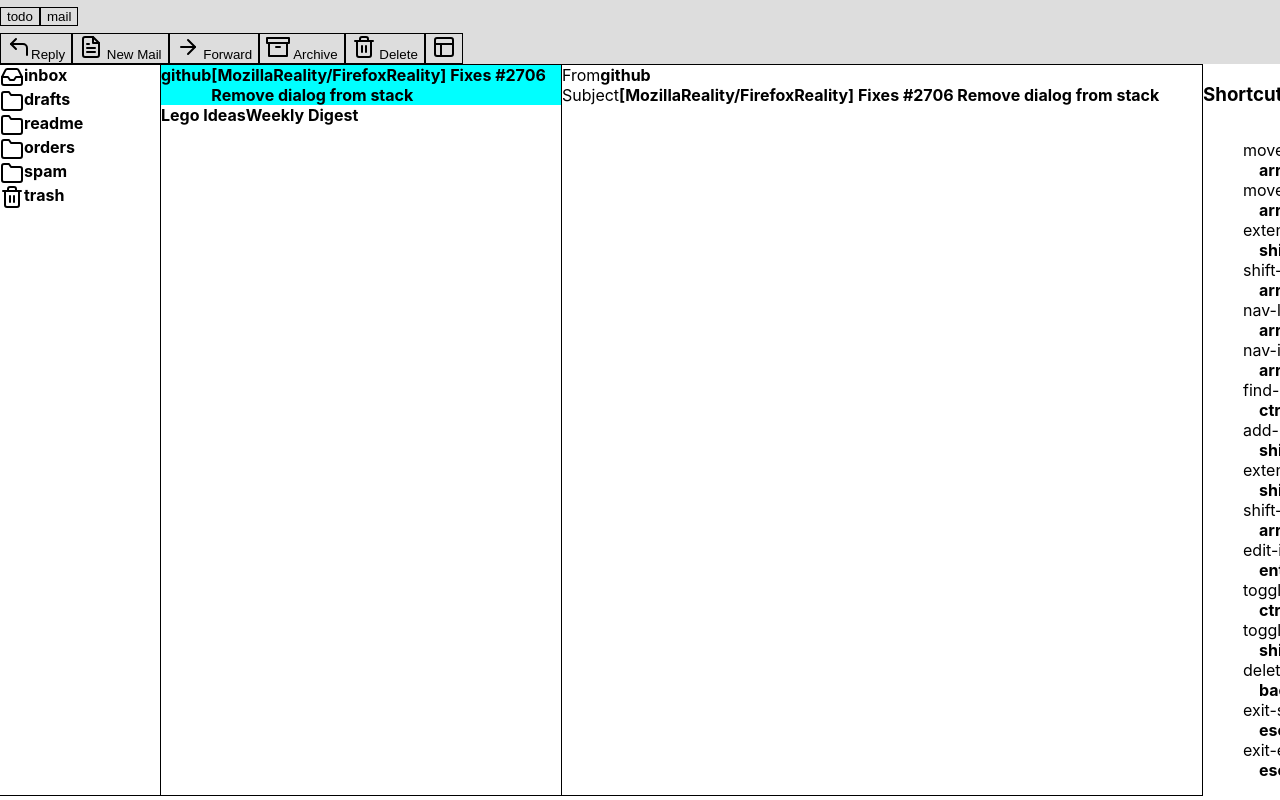
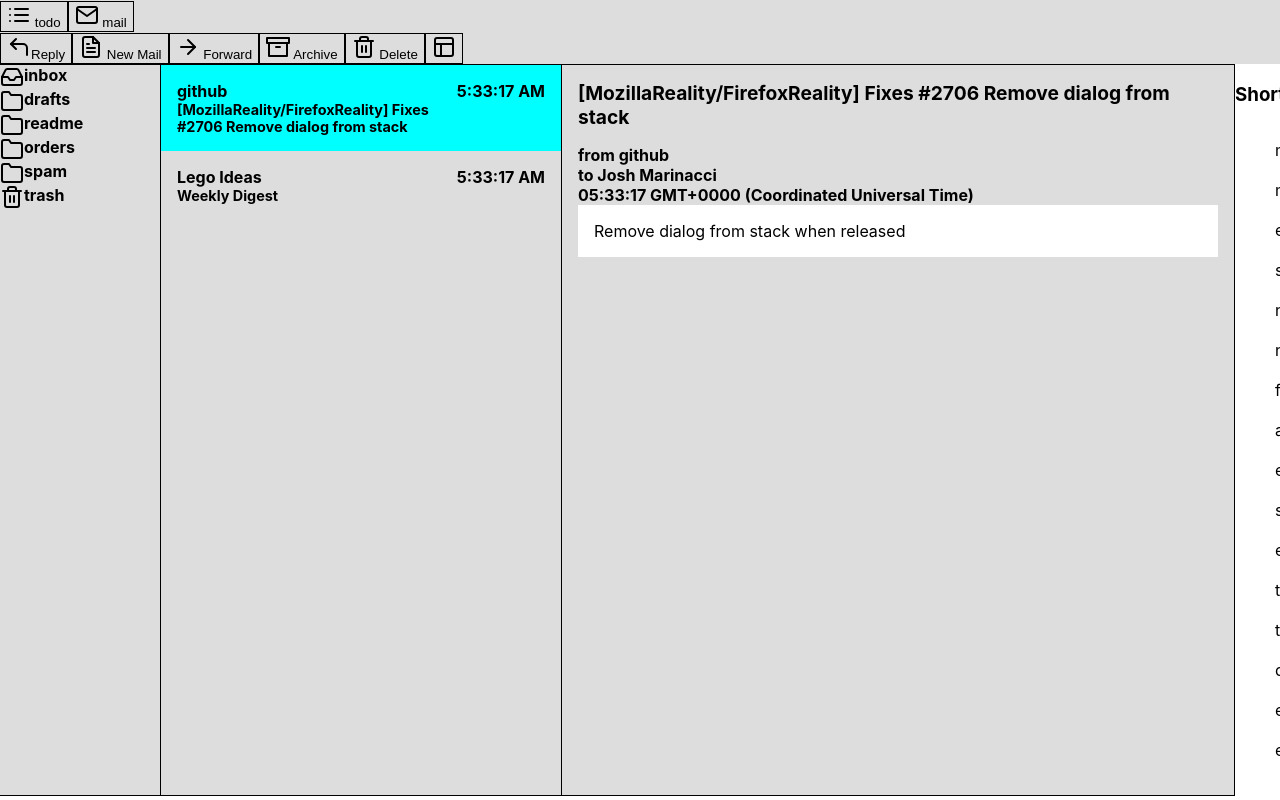
Before and after one commit to joshmarinacci/todomanager, a React (Create React App) app: page / in a window 1280 px wide. Both pictures are taken after a click on the element 361 px from the left and 85 px from the top of the page. Built offline with nearby package versions, Linux system fonts and the light colour scheme.

Commit message:
improve mail app visuals

```diff
--- a/src/App.js
+++ b/src/App.js
@@ -3,6 +3,7 @@ import './App.css'
 import {FillBox, Toolbar} from './layout.js'
 import {TodoApp} from './todoapp.js'
 import {MailApp} from './mailapp.js'
+import {List, Mail} from "react-feather"
 
 function App() {
     const [app, setApp] = useState('mail')
@@ -14,8 +15,8 @@ function App() {
 
     return <FillBox>
         <Toolbar>
-            <button onClick={switchTodo}>todo</button>
-            <button onClick={switchMail}>mail</button>
+            <button onClick={switchTodo}><List/> todo</button>
+            <button onClick={switchMail}><Mail/> mail</button>
         </Toolbar>
         {appcontent}
     </FillBox>
--- a/src/mail.css
+++ b/src/mail.css
@@ -3,6 +3,7 @@
     border-right: 1px solid black;
     border-top: 1px solid black;
     border-bottom: 1px solid black;
+    background-color: #dddddd;
 }
 
 .mails-list-view {
@@ -11,11 +12,37 @@
     border-right: 1px solid black;
     border-top: 1px solid black;
     border-bottom: 1px solid black;
+    background-color: #dddddd;
 }
+.mails-list-view .mail {
+    padding: 1rem;
+}
+
+
+
+
+.mail .subject {
+    font-size: 90%;
+}
+
 
 .reading-mail-view {
     border-right: 1px solid black;
     border-top: 1px solid black;
     border-bottom: 1px solid black;
     min-width: 40rem;
+    max-width: 40rem;
+    padding: 1rem;
+    background-color: #dddddd;
 }
+
+.reading-mail-view .subject-line {
+    font-weight: bold;
+    font-size: 120%;
+    margin-bottom: 1rem;
+}
+
+.reading-mail-view .body-line {
+    background-color: white;
+    padding: 1rem;
+}
--- a/src/mailapp.js
+++ b/src/mailapp.js
@@ -59,32 +59,44 @@ function MailsListView({setMail,selectedMail}) {
         {mails.map(mail => {
             let selected = (mail===selectedMail)
             return <HBox key={mail.id}
-                         className={selected?"selected":""}
+                         className={(selected?"selected":"")+" mail"}
                          onClick={()=>selectMail(mail)}>
-                <b>{mail.sender}</b>
-                <b>{mail.subject}</b>
+                <VBox className={'grow'}>
+                    <b className={'sender'}>{mail.sender}</b>
+                    <b className={'subject'}>{mail.subject}</b>
+                </VBox>
+                <b className={'timestamp'}>{new Date(mail.timestamp).toLocaleTimeString()}</b>
             </HBox>
         })}
     </VBox>
 }
 
+function formatTimestamp(timestamp) {
+    const date = new Date(timestamp)
+    return date.toTimeString()
+}
+
 function ReadingMailView({mail}) {
     if(!mail) return <VBox className={'reading-mail-view'}>no message selected</VBox>
     return <VBox className={'reading-mail-view'}>
-        <HBox>
-            <label>From</label>
-            <b>{mail.sender}</b>
-        </HBox>
-        <HBox>
-            <label>Subject</label>
+        <HBox className={'subject-line'}>
             <b>{mail.subject}</b>
         </HBox>
+        <HBox className={'from-line'}>
+            <b>from {mail.sender}</b>
+        </HBox>
+        <HBox className={'receiver-line'}>
+            <b>to {mail.receiver}</b>
+        </HBox>
+        <HBox className={'timestamp-line'}>
+            <b>{formatTimestamp(mail.timestamp)}</b>
+        </HBox>
+        <HBox className={'body-line'}>{mail.body}</HBox>
     </VBox>
 
 }
 export const MailApp = ({})=> {
     function makeInitialData() {
-        console.log("making")
         function makeFolder(title) {
             storage.insert('folders',{title:title,special:false})
         }
@@ -98,10 +110,12 @@ export const MailApp = ({})=> {
         function makeMail(sender, subject, body) {
             storage.insert("mails", {
                 sender: sender,
+                receiver:'Josh Marinacci',
                 subject: subject,
                 body: body,
                 deleted: false,
-                folder: 'inbox'
+                folder: 'inbox',
+                timestamp: Date.now(),
             })
         }
         makeMail('github',
```
